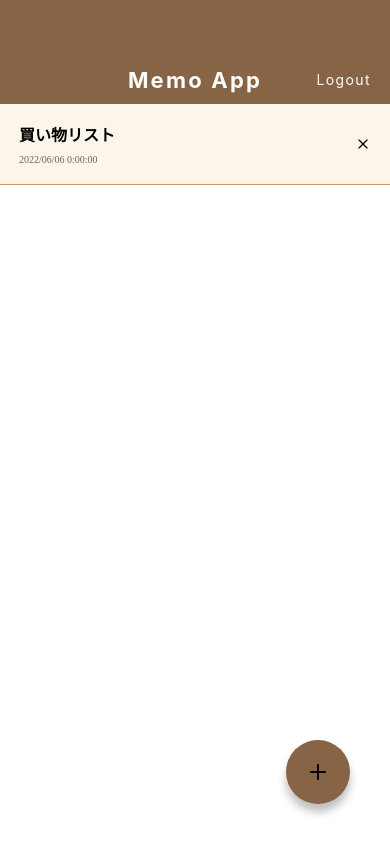
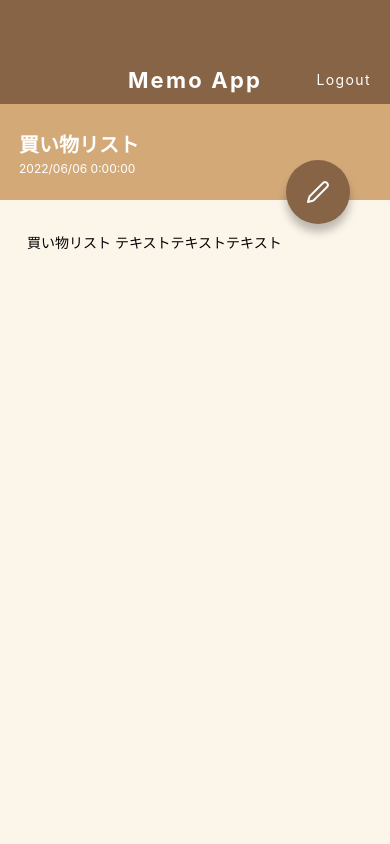
Before and after one commit to s-yoshiii/react-native-memo-app, a React Native app: screen / in a window 390 px wide. Built offline with nearby package versions, Linux system fonts and the light colour scheme.

Commit message:
いろいろなアイコンを表示する

```diff
--- a/App.jsx
+++ b/App.jsx
@@ -5,5 +5,5 @@ import MemoListScreen from './src/screens/MemoListScreen';
 import MemoDetailScreen from './src/screens/MemoDetailScreen';
 
 export default function App() {
-  return <MemoListScreen />;
+  return <MemoDetailScreen />;
 }
--- a/src/components/CircleButton.jsx
+++ b/src/components/CircleButton.jsx
@@ -7,7 +7,7 @@ function CircleButton(props) {
   const { style, name } = props;
   return (
     <View style={[styles.circleButton, style]}>
-      <Feather name={name} size={24} color="black" />
+      <Feather name={name} size={24} color="#fff" />
     </View>
   );
 }
--- a/src/components/MemoList.jsx
+++ b/src/components/MemoList.jsx
@@ -10,7 +10,7 @@ function MemoList() {
         <View style={styles.memoListDate}>2022/06/06 0:00:00</View>
       </View>
       <View>
-        <Feather name="x" size={16} color="black" />
+        <Feather name="x" size={16} color="#876445" />
       </View>
     </View>
   );
--- a/src/screens/MemoDetailScreen.jsx
+++ b/src/screens/MemoDetailScreen.jsx
@@ -14,7 +14,11 @@ function MemoDetailScreen() {
       <ScrollView style={styles.memoBody}>
         <Text>買い物リスト テキストテキストテキスト</Text>
       </ScrollView>
-      <CircleButton name="edit-2" style={{ top: 160, botom: 'auto' }} />
+      <CircleButton
+        name="edit-2"
+        color="#fff"
+        style={{ top: 160, botom: 'auto' }}
+      />
     </View>
   );
 }
--- a/src/screens/MemoListScreen.jsx
+++ b/src/screens/MemoListScreen.jsx
@@ -9,7 +9,7 @@ function MemoListScreen() {
     <View style={styles.container}>
       <Header />
       <MemoList />
-      <CircleButton name="plus" />
+      <CircleButton name="plus" color="#fff" />
     </View>
   );
 }
```
